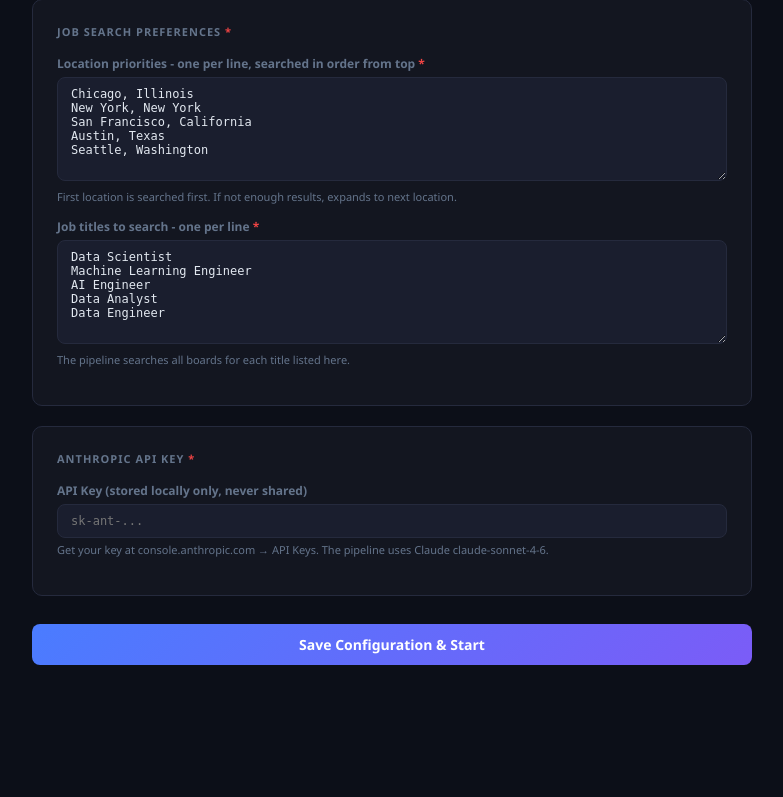
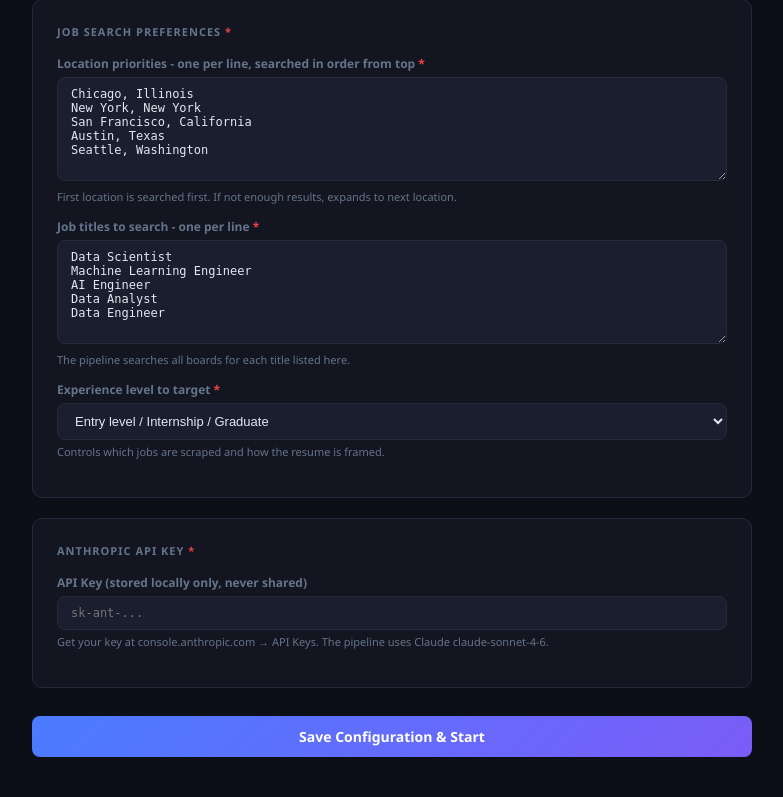
Before and after one commit to Hamju1999/AIResumeTailor, a Flask app: page /setup in a window 1280 px wide. Shown: the part 1151-1948 px from the top of the page, without its empty margins (248-1031 px from the left). Before the commit the page ends 1816 px from the top, so only its background shows below. Run offline with Flask 3, Linux system fonts and the light colour scheme.

Commit message:
Add experience level dropdown to setup form
Added experience level selection to the job search form.

```diff
--- a/templates/setup.html
+++ b/templates/setup.html
@@ -167,6 +167,15 @@
         <textarea name="job_titles" rows="6" placeholder="Data Scientist&#10;Machine Learning Engineer&#10;AI Engineer&#10;Data Analyst&#10;Data Engineer">{{ '\n'.join(existing.get('job_titles', ['Data Scientist','Machine Learning Engineer','AI Engineer','Data Analyst','Data Engineer'])) }}</textarea>
         <div class="hint">The pipeline searches all boards for each title listed here.</div>
       </div>
+      <div class="field">
+        <label>Experience level to target <span class="required">*</span></label>
+        <select name="experience_level" style="width:100%;background:var(--surface2);border:1px solid var(--border);border-radius:8px;color:var(--text);font-size:13px;padding:9px 13px;outline:none;">
+          <option value="entry"  {% if existing.get('experience_level','entry') == 'entry'  %}selected{% endif %}>Entry level / Internship / Graduate</option>
+          <option value="mid"    {% if existing.get('experience_level','entry') == 'mid'    %}selected{% endif %}>Mid level (2–5 years)</option>
+          <option value="senior" {% if existing.get('experience_level','entry') == 'senior' %}selected{% endif %}>Senior (5+ years)</option>
+        </select>
+        <div class="hint">Controls which jobs are scraped and how the resume is framed.</div>
+      </div>
     </div>
 
     <!-- API KEY -->
```
